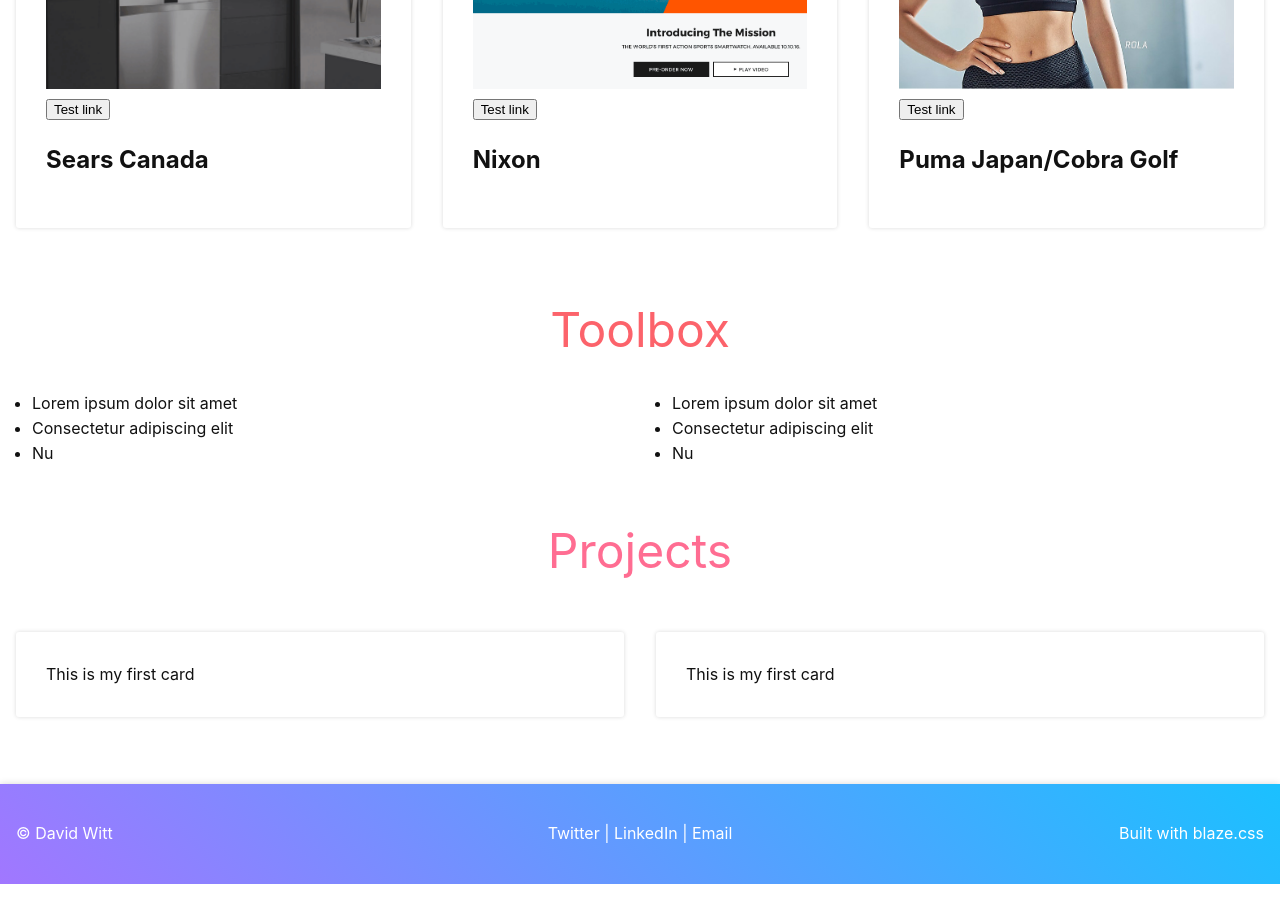
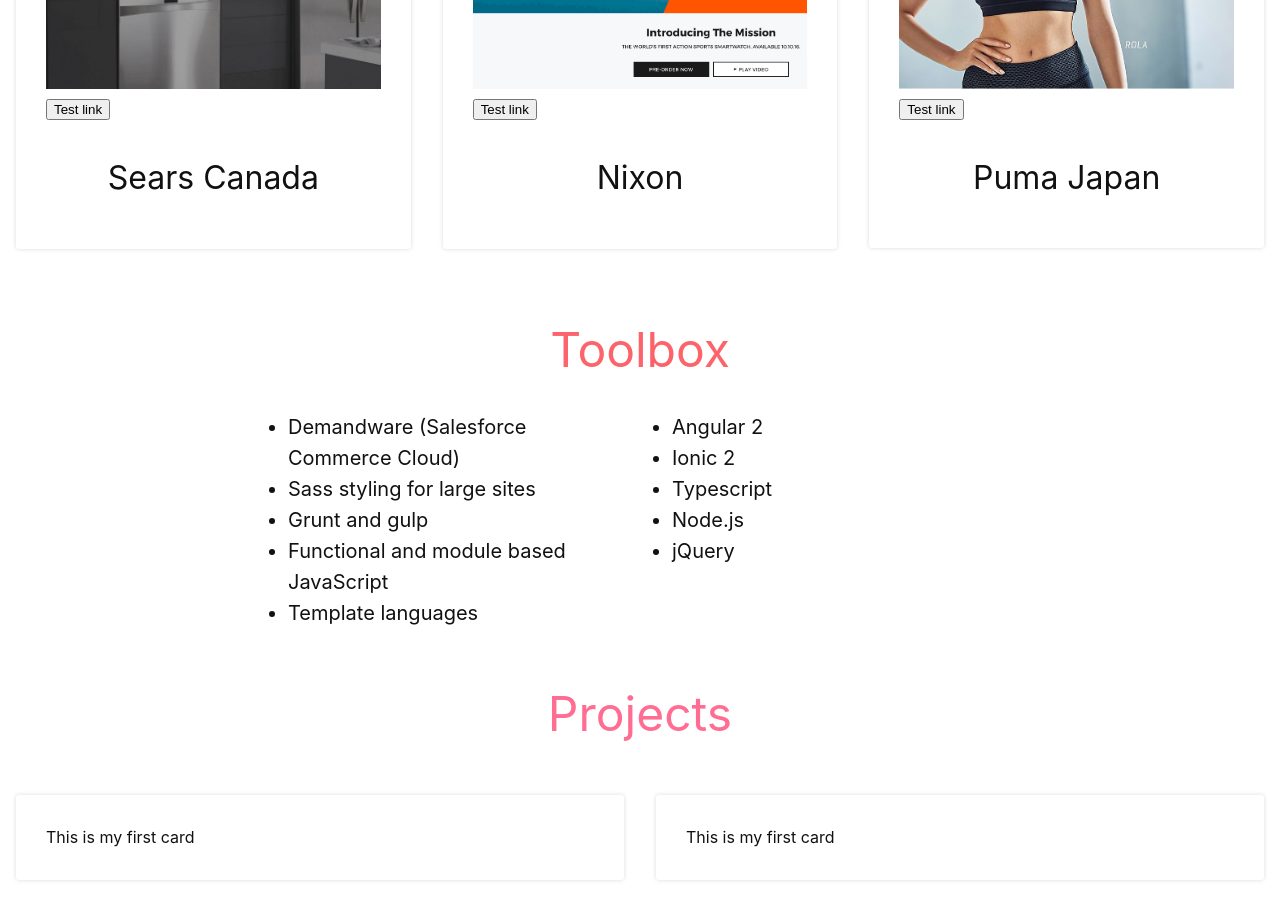
Before and after one commit to JumboLove/Personal-Site, a website: page site/index.html in a window 1280 px wide. Shown: the part 960-1878 px from the top of the page. Before the commit the page ends 1844 px from the top, so only its background shows below. Drawn offline with nearby package versions, Linux system fonts and the light colour scheme.

Commit message:
Updated toolbox

```diff
--- a/js/app.js
+++ b/js/app.js
@@ -25,7 +25,7 @@
 		$('.cd-single-point').children('a').on('click', function(e){
 			e.preventDefault();
 			var selectedPoint = $(this).parent('li');
-			if( selectedPoint.hasClass('is-open') ) {
+			if(selectedPoint.hasClass('is-open')) {
 				selectedPoint.removeClass('is-open').addClass('visited');
 			} else {
 				selectedPoint.addClass('is-open').siblings('.cd-single-point.is-open').removeClass('is-open').addClass('visited');
--- a/scss/themes/blaze.davidwitt.scss
+++ b/scss/themes/blaze.davidwitt.scss
@@ -151,6 +151,10 @@
 	margin-right: 0;
 }
 
+.u-middle-tighten {
+	margin: 0 20%;
+}
+
 ////
 /// Card Component
 ////
--- a/site/index.html
+++ b/site/index.html
@@ -91,7 +91,7 @@
 
               </div>
             </div>
-          <h2>Sears Canada</h2>
+          <h2 class="c-heading c-heading--large u-text-center">Sears Canada</h2>
         </div>
       </div>
 
@@ -142,7 +142,7 @@
                   </div> <!-- .cd-product -->
 
               </div>
-          <h2>Nixon</h2>
+          <h2 class="c-heading c-heading--large u-text-center">Nixon</h2>
         </div>
       </div>
 
@@ -193,7 +193,7 @@
                   </div> <!-- .cd-product -->
 
               </div>
-          <h2>Puma Japan/Cobra Golf</h2>
+          <h2 class="c-heading c-heading--large u-text-center">Puma Japan</h2>
         </div>
       </div>
 
@@ -204,20 +204,24 @@
   <section id="toolbox">
     <h1 class="c-heading c-heading--xlarge u-text-center">Toolbox</h1>
 
-    <div class="o-grid o-grid--small-full o-grid--medium-full o-grid--large-fit">
+    <div class="o-grid o-grid--small-full o-grid--medium-full o-grid--large-fit u-middle-tighten">
       <div class="o-grid__cell">
         <ul class="c-list">
-          <li class="c-list__item">Lorem ipsum dolor sit amet</li>
-          <li class="c-list__item">Consectetur adipiscing elit</li>
-          <li class="c-list__item">Nu</li>
+        <li class="c-list__item c-heading--small">Demandware (Salesforce Commerce Cloud)</li>
+          <li class="c-list__item c-heading--small">Sass styling for large sites</li>
+          <li class="c-list__item c-heading--small">Grunt and gulp</li>
+          <li class="c-list__item c-heading--small">Functional and module based JavaScript</li>
+          <li class="c-list__item c-heading--small">Template languages</li>
         </ul>
       </div>
 
       <div class="o-grid__cell">
         <ul class="c-list">
-          <li class="c-list__item">Lorem ipsum dolor sit amet</li>
-          <li class="c-list__item">Consectetur adipiscing elit</li>
-          <li class="c-list__item">Nu</li>
+          <li class="c-list__item c-heading--small">Angular 2</li>
+          <li class="c-list__item c-heading--small">Ionic 2</li>
+          <li class="c-list__item c-heading--small">Typescript</li>
+          <li class="c-list__item c-heading--small">Node.js</li>
+          <li class="c-list__item c-heading--small">jQuery</li>
         </ul>
       </div>
     </div>
```
Also changed, not shown: demo/themes/blaze.davidwitt.min.css, dist/themes/blaze.davidwitt.min.css.
